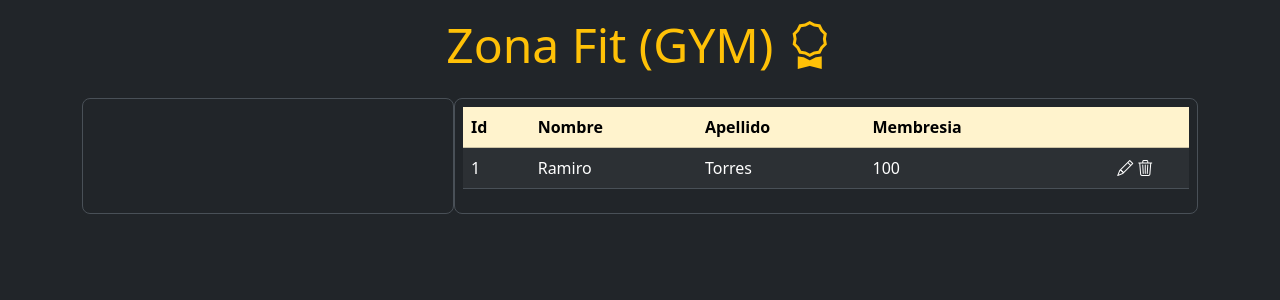
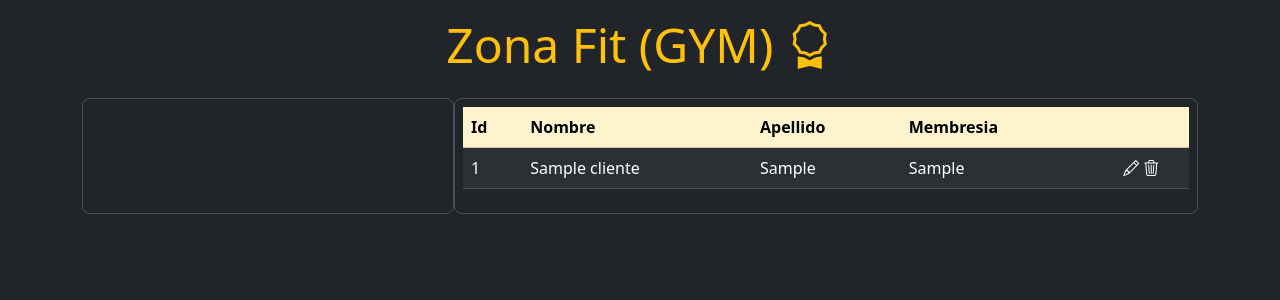
Before and after one commit to JPDevFlow/backend_django, a Flask app: page / in a window 1280 px wide. Shown: the top 300 px of the page. Run offline with Flask 3, Linux system fonts and the light colour scheme; tables that the repository leaves empty or names only in its code hold one stand-in row (values such as "Sample post").

Commit message:
tabla de clientes con bootstrap

```diff
--- a/microframework_flask/app.py
+++ b/microframework_flask/app.py
@@ -1,4 +1,5 @@
 from flask import Flask, render_template
+from zona_fit_db.cliente_dao import ClienteDAO
 
 app = Flask(__name__)
 
@@ -7,7 +8,9 @@ titulo_app = "Zona Fit (GYM)"
 @app.route("/index.html") #url: http://localhost:5000/index.html
 def inicio():
     app.logger.debug("Entramos al path de inicio/")
-    return render_template('index.html', titulo=titulo_app)
+    #Recuperamos los clientes de la base de datos
+    clientes_db =ClienteDAO.seleccionar()
+    return render_template('index.html', titulo=titulo_app, clientes=clientes_db)
 
 if __name__ == '__main__':
     app.run(debug=True)
--- a/microframework_flask/templates/index.html
+++ b/microframework_flask/templates/index.html
@@ -38,11 +38,12 @@
               </tr>
             </thead>
             <tbody>
+              {% for cliente in clientes %}
               <tr>
-                <td>1</td>
-                <td>Ramiro</td>
-                <td>Torres</td>
-                <td>100</td>
+                <td>{{cliente.id}}</td>
+                <td>{{cliente.nombre}}</td>
+                <td>{{cliente.apellido}}</td>
+                <td>{{cliente.membresia}}</td>
                 <td class="text-center">
                   <div>
                     <i class="bi bi-pencil"></i>
@@ -50,6 +51,7 @@
                   </div>
                 </td>
               </tr>
+              {% endfor %}
             </tbody>
           </table>
         </div><!--cierre del div del contenedor del listado de clientes-->
```
